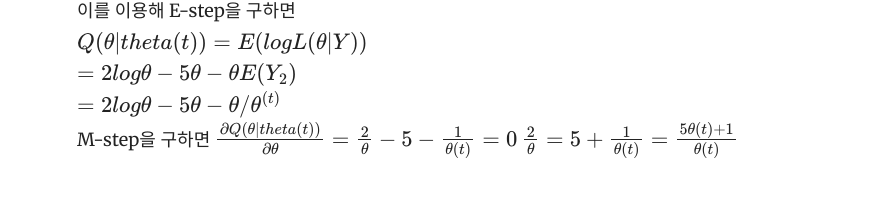
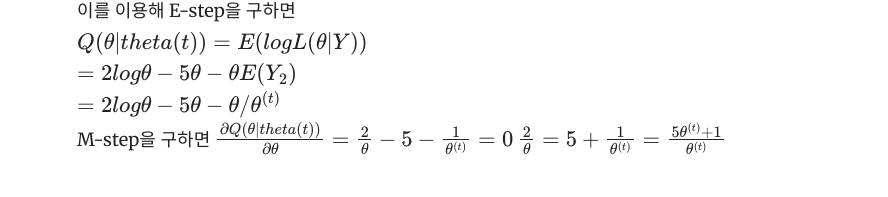
Before and after one commit to yrk3434/yrk3434.github.io, a Jekyll site: the page built from _docs/Theory/Computational Statistics_Optimization.md, in a window 1280 px wide and 900 px high, scrolled down 14729 px. Shown: the part 689-886 px from the top of the window, without its empty margins (343-1231 px from the left). Built offline with Jekyll 4.4.1, drawn with Linux system fonts in a browser that asks for light colours; formulas are drawn with MathJax 3.

```diff
--- a/_docs/Theory/Computational Statistics_Optimization.md
+++ b/_docs/Theory/Computational Statistics_Optimization.md
@@ -435,5 +435,5 @@ $ Q(\theta|theta{(t)}) = E(log L(\theta|Y)) $ <br/>
 $ =  2 log \theta - 5 \theta - \theta E(Y_2) $ <br/>
 $ =  2 log \theta - 5 \theta - \theta / \theta^{(t)} $  <br/>
 M-step을 구하면
-$ \frac{ \partial Q(\theta|theta{(t)}) }{ \partial \theta } = \frac{2}{\theta} -5 - \frac{1}{\theta{(t)}} = 0 $
-$  \frac{2}{\theta} =  5 +  \frac{1}{\theta{(t)}} = \frac{5 \theta{(t)} +1 } {\theta{(t)}}  $
+$ \frac{ \partial Q(\theta|theta{(t)}) }{ \partial \theta } = \frac{2}{\theta} -5 - \frac{1}{\theta^{(t)}} = 0 $
+$  \frac{2}{\theta} =  5 +  \frac{1}{\theta^{(t)}} = \frac{5 \theta^{(t)} +1 } {\theta^{(t)}}  $
```
